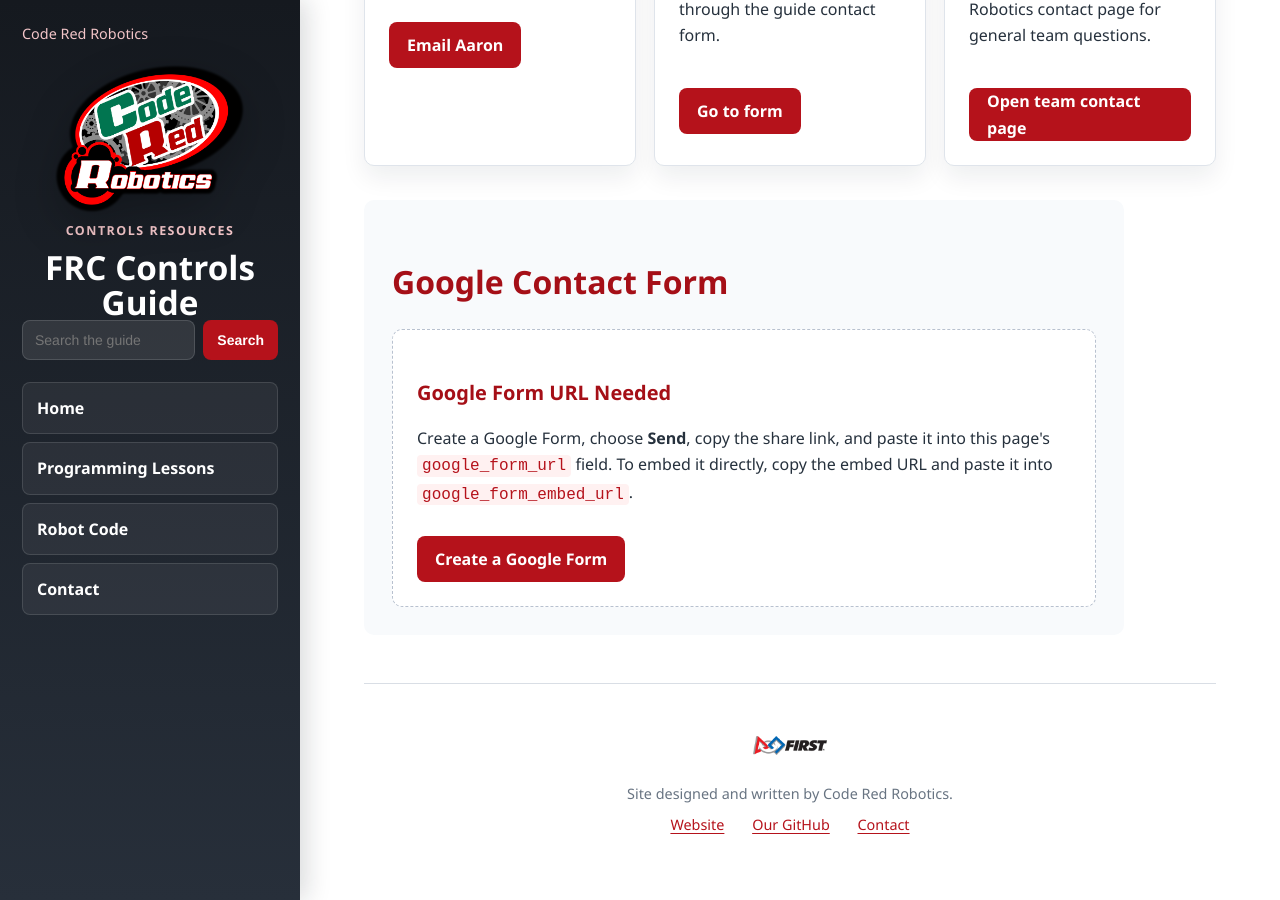
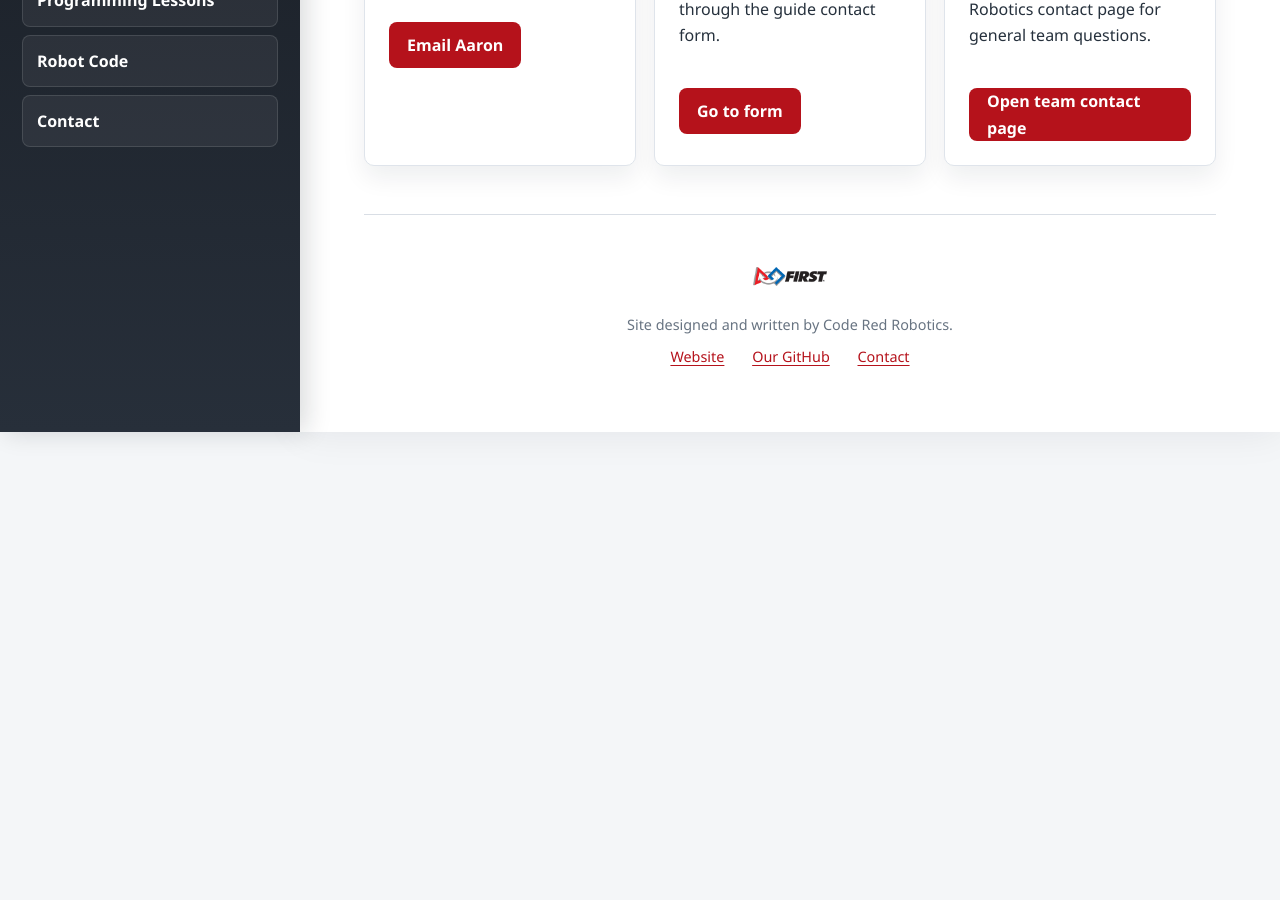
Before and after one commit to CodeRed2771/CodeRed2771.github.io, a Jekyll site: the page built from contact.html, in a window 1280 px wide and 900 px high, scrolled down 610 px. Built offline with Jekyll 4.4.1, drawn with Linux system fonts in a browser that asks for light colours; after the commit the page ends 1042 px from its top, so only the background shows below that.

Commit message:
Update Contact to add form

```diff
--- a/contact.html
+++ b/contact.html
@@ -2,7 +2,7 @@
 title: Contact
 layout: default
 searchable: no
-google_form_url:
+google_form_url: https://forms.gle/amDCSUDs1tq4zaw59
 google_form_embed_url:
 ---
 <section class="contact-hero">
@@ -32,27 +32,3 @@
     <a class="button primary" href="https://coderedrobotics.com/contact">Open team contact page</a>
   </article>
 </section>
-
-<section id="google-form" class="contact-form-section">
-  <h2>Google Contact Form</h2>
-  {% if page.google_form_embed_url %}
-  <div class="google-form-frame">
-    <iframe src="{{ page.google_form_embed_url }}" title="Code Red controls resources contact form">Loading...</iframe>
-  </div>
-  {% if page.google_form_url %}
-  <p><a href="{{ page.google_form_url }}">Open the form in a new tab</a></p>
-  {% endif %}
-  {% elsif page.google_form_url %}
-  <p>Use the Google Form to send a question, report a broken link, or suggest a
-  new controls topic.</p>
-  <a class="button primary" href="{{ page.google_form_url }}">Open Google Form</a>
-  {% else %}
-  <div class="google-form-placeholder">
-    <h3>Google Form URL Needed</h3>
-    <p>Create a Google Form, choose <b>Send</b>, copy the share link, and paste it
-    into this page's <code>google_form_url</code> field. To embed it directly,
-    copy the embed URL and paste it into <code>google_form_embed_url</code>.</p>
-    <a class="button primary" href="https://forms.new">Create a Google Form</a>
-  </div>
-  {% endif %}
-</section>
```
